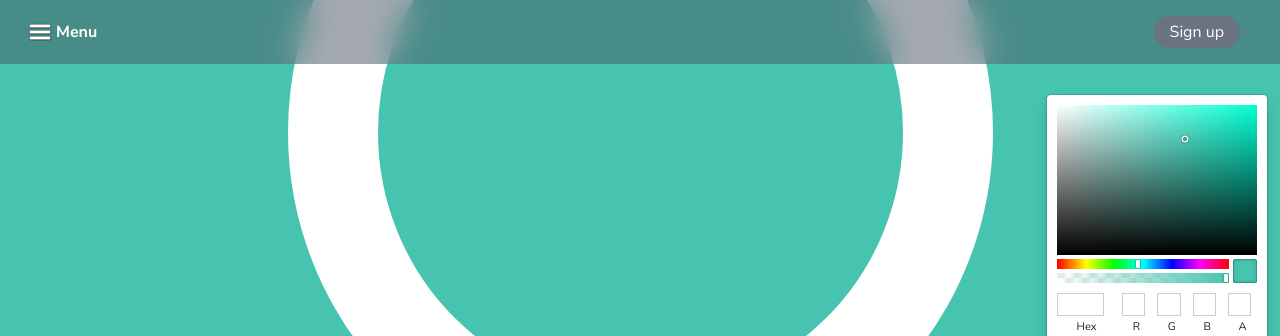
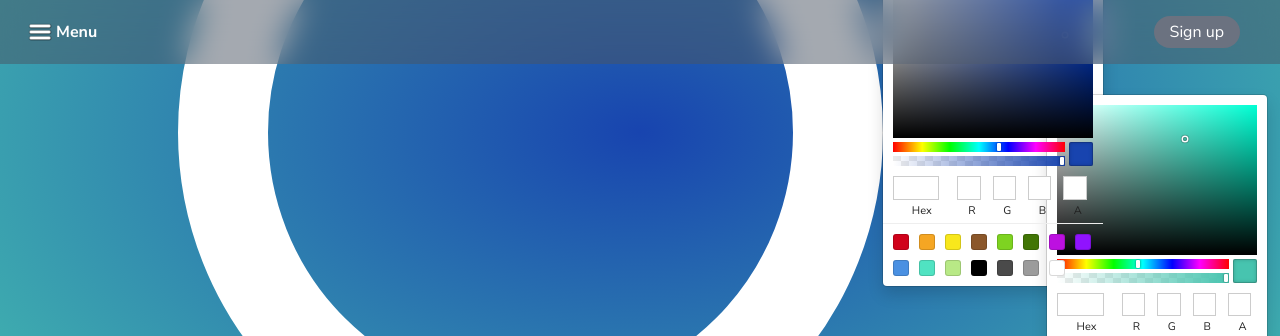
Before and after one commit to developer-delta/halogen, a React (Create React App) app in the folder client/: page / in a window 1280 px wide. Both pictures are taken after a click on the button "Open color picker". Shown: the part 1981-2317 px from the top of the page. Built offline with nearby package versions, Linux system fonts and the light colour scheme; no server answers.

Commit message:
pair programming with Hanna, sharing prototype for color gradient picker

```diff
--- a/client/src/App.js
+++ b/client/src/App.js
@@ -20,6 +20,7 @@ function App() {
   /* This keeps track of our color; it allows us to change the background based on the color picker. To add background's color is
      to equal the color state, and the current initial is #47C4AF. To change color is to use setColor by using change event. */
   const [color, setColor] = React.useState("#47C4AF");
+  const [innerColor, setInnerColor] = React.useState("#1844AF");
   /* Hidden is for a button to close the color picker, so there is a ternary operator or condition for it. Initially, it is
      false, so setHidden is to toggle based on the false or true condition. */
   const [hidden, setHidden] = React.useState(false);
@@ -144,15 +145,24 @@ function App() {
         </section>
         <section className="lightbox h-screen justify-center items-center flex">
           <div
-            style={{ background: color }}
+            style={{ backgroundImage: `radial-gradient(${innerColor}, ${color}` }}
             className="lightbox-sub rounded-lg relative w-full justify-center items-center flex pt-5 pb-5"
           >
-            <div className="lightbox-circle"></div>
+            <div className="lightbox-circle">
+
+            </div>
             {hidden && (
               <SketchPicker
                 className="sketchpicker float-right"
                 color={color}
                 onChange={(updatedColor) => setColor(updatedColor.hex)}
+              />
+            )}
+            {hidden && (
+              <SketchPicker
+                className="sketchpicker-inner float-right"
+                color={innerColor}
+                onChange={(updatedInnerColor) => setInnerColor(updatedInnerColor.hex)}
               />
             )}
             <button
```
